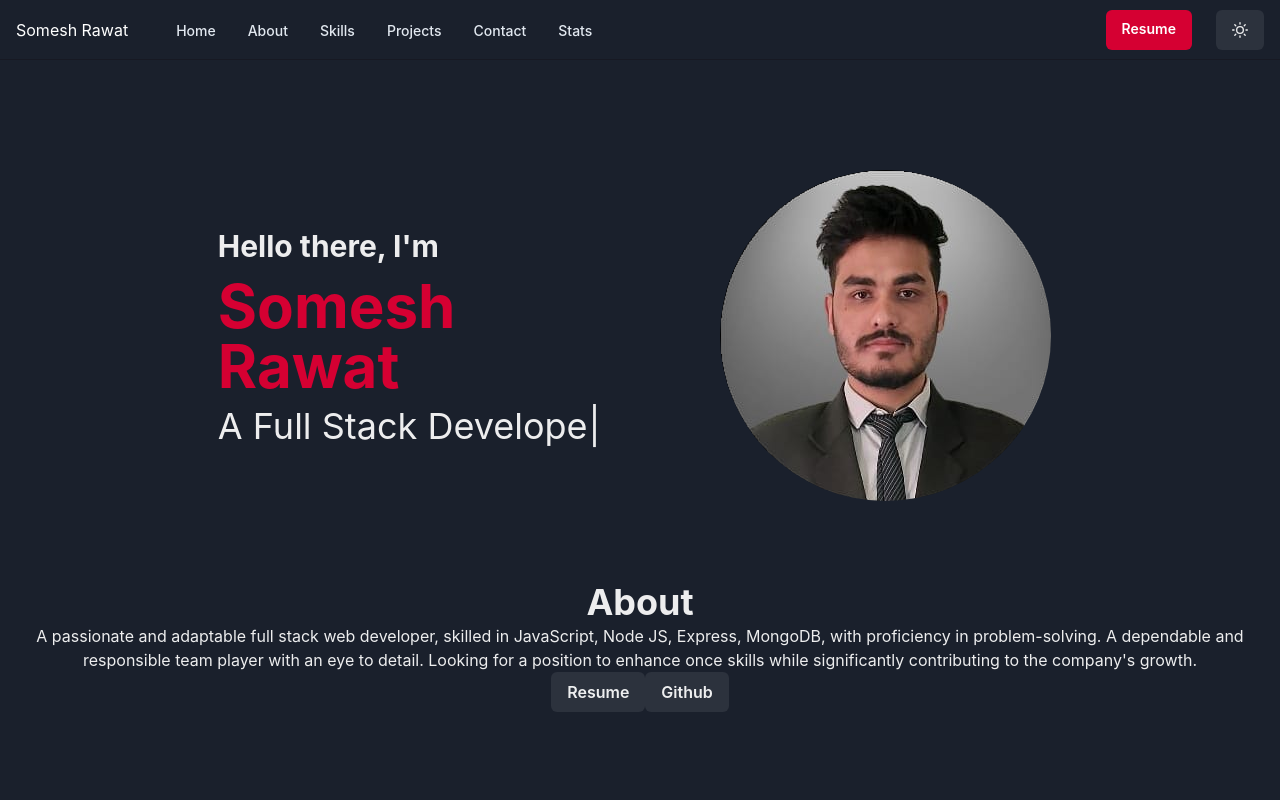
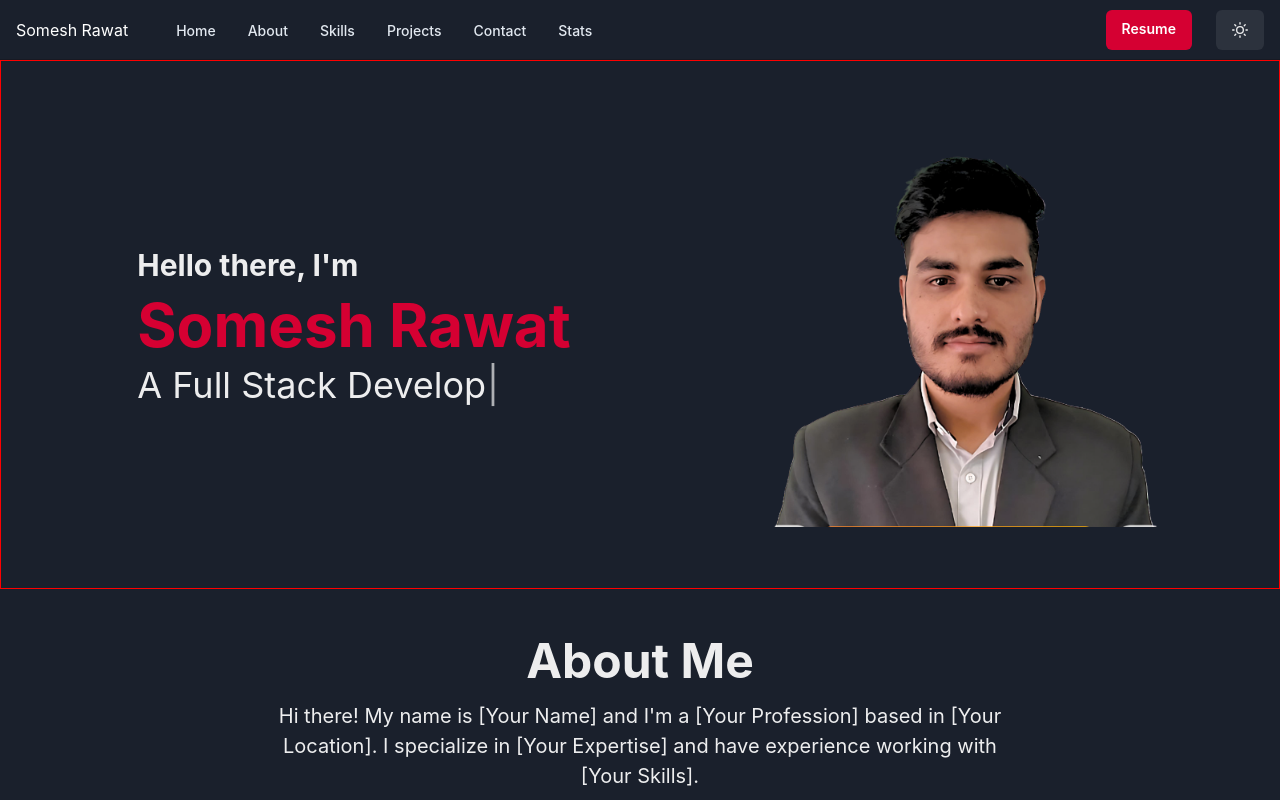
Before and after one commit to somesh9870/somesh9870.github.io, a React (Create React App) app: page / in a window 1280 px wide. Shown: the top 800 px of the page. Built offline with nearby package versions, Linux system fonts and the light colour scheme.

Commit message:
about section

```diff
--- a/src/Components/About.jsx
+++ b/src/Components/About.jsx
@@ -1,21 +1,47 @@
-import { Box, Button, Heading, Text } from "@chakra-ui/react";
-import React from "react";
+// import { Box, Button, Heading, Text } from "@chakra-ui/react";
+// import React from "react";
 
-const About = () => {
+// const About = () => {
+//   return (
+//     <Box>
+//       <Heading>About</Heading>
+//       <Text>
+//         A passionate and adaptable full stack web developer, skilled in
+//         JavaScript, Node JS, Express, MongoDB, with proficiency in
+//         problem-solving. A dependable and responsible team player with an eye to
+//         detail. Looking for a position to enhance once skills while
+//         significantly contributing to the company's growth.
+//       </Text>
+//       <Button>Resume</Button>
+//       <Button>Github</Button>
+//     </Box>
+//   );
+// };
+
+// export default About;
+
+import { Box, Text, Heading } from "@chakra-ui/react";
+
+function About() {
   return (
-    <Box>
-      <Heading>About</Heading>
-      <Text>
+    <Box textAlign="center" py={12} id="about" class="about section">
+      <Heading as="h2" size="2xl" mb={4}>
+        About Me
+      </Heading>
+      <Text fontSize="xl" maxW="3xl" mx="auto">
+        Hi there! My name is [Your Name] and I'm a [Your Profession] based in
+        [Your Location]. I specialize in [Your Expertise] and have experience
+        working with [Your Skills].
+      </Text>
+      <Text fontSize="xl" maxW="3xl" mx="auto" mt={6}>
         A passionate and adaptable full stack web developer, skilled in
         JavaScript, Node JS, Express, MongoDB, with proficiency in
         problem-solving. A dependable and responsible team player with an eye to
         detail. Looking for a position to enhance once skills while
         significantly contributing to the company's growth.
       </Text>
-      <Button>Resume</Button>
-      <Button>Github</Button>
     </Box>
   );
-};
+}
 
 export default About;
--- a/src/Components/Home.jsx
+++ b/src/Components/Home.jsx
@@ -1,37 +1,48 @@
 import { Avatar, Badge, Box, Flex, Image, Stack, Text } from "@chakra-ui/react";
 import React from "react";
-import profileImage from "../Images/MainPicture.jpg";
+import profileImage from "../Images/MainPicture.png";
 import Typewriter from "typewriter-effect";
 
 const Home = () => {
   return (
     <Flex
-      // border="1px solid red"
+      id="home"
+      border="1px solid red"
       direction={{ base: "column", md: "row" }}
       justify={"center"}
       gap={8}
       h={"100%"}
-      mt={"30px"}
-      py={{ base: "10px", lg: "80px" }}
+      // mt={"30px"}
+      py={{ base: "10px", lg: "10px" }}
+      // pb={["10px", "20px", "60px"]}
     >
       <Flex
         alignItems="center"
         direction={{ base: "column", md: "column", lg: "row" }}
-        gap={20}
+        gap={{ base: 5, md: 5, lg: 20 }}
+        // border="1px solid red"
       >
         <Box
+          // border="1px solid yellow"
           lineHeight={"60px"}
-          w={"50%"}
+          w={"100%"}
           textAlign={{ base: "center", md: "center", lg: "start" }}
           p={"20px"}
         >
-          <Text fontSize={"3xl"} fontWeight="bold">
+          <Text
+            fontSize={{ base: "xl", md: "2xl", lg: "3xl" }}
+            fontWeight="bold"
+          >
             Hello there, I'm
           </Text>
-          <Text textColor={"#d50032"} fontSize="6xl" fontWeight="bold">
+          <Text
+            textColor={"#d50032"}
+            fontSize={{ base: "4xl", md: "4xl", lg: "6xl" }}
+            fontWeight="bold"
+          >
             Somesh Rawat
           </Text>
-          <Text fontSize={{ base: "3xl", md: "3xl", lg: "4xl" }}>
+          <Text fontSize={{ base: "2xl", md: "3xl", lg: "4xl" }}>
             <Typewriter
               options={{
                 strings: [
@@ -48,8 +59,13 @@ const Home = () => {
         <Image
           src={profileImage}
           objectFit={"contain"}
-          h={"100%"}
-          borderRadius="50%"
+          h={"80%"}
+          _hover={{
+            transition: "0.9s",
+            transform: "scale(1.1)",
+            // width: "150%",
+          }}
+          // borderRadius="50%"
         />
       </Flex>
     </Flex>
--- a/src/Components/Navbar.jsx
+++ b/src/Components/Navbar.jsx
@@ -35,7 +35,7 @@ export default function Navbar() {
     }
   }, []);
   return (
-    <Box>
+    <Box id="nav-menu">
       <Flex
         bg={useColorModeValue("white", "gray.800")}
         color={useColorModeValue("gray.600", "white")}
```
Also changed, not shown: src/Images/MainPicture.jpg (deleted), src/Images/MainPicture.png (added).
